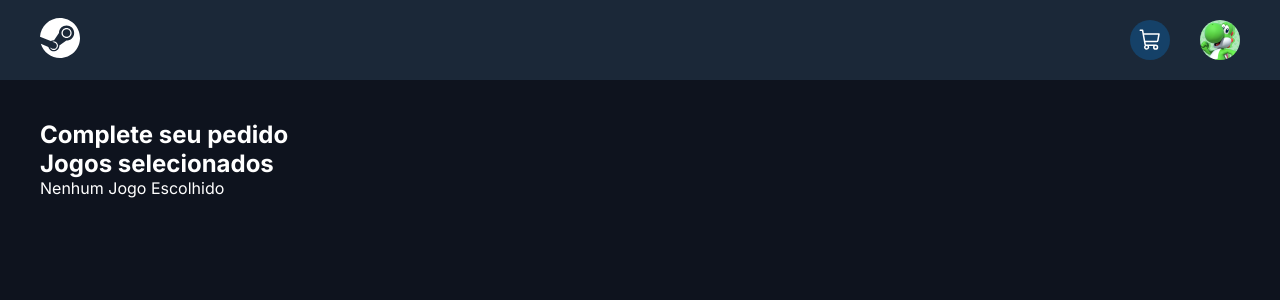
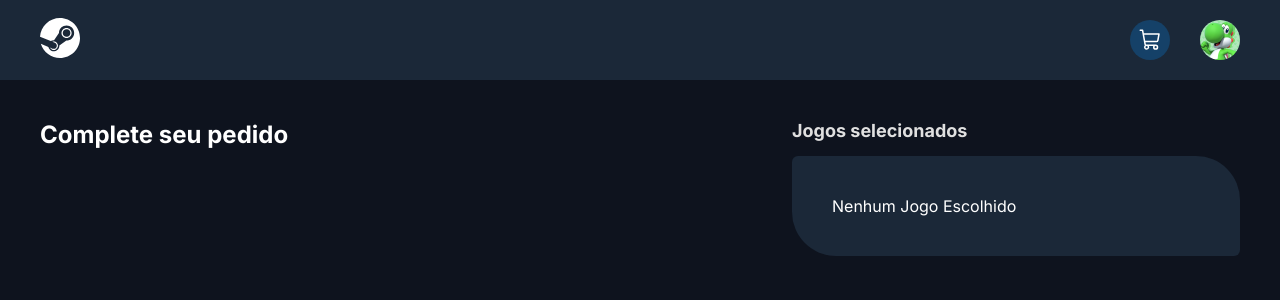
Before and after one commit to SamueLVitor1/Games-Store, a React (Vite) app: page /payment in a window 1280 px wide. Shown: the top 300 px of the page. Built offline with nearby package versions, Linux system fonts and the light colour scheme.

Commit message:
criando um novo componente ListCartItens

```diff
--- a/src/components/Header/styles.ts
+++ b/src/components/Header/styles.ts
@@ -1,7 +1,7 @@
 import styled from "styled-components";
 
 interface ContainerHeader {
-  cartItemCount: number
+  cartItemCount?: number
 }
 
 export const ContainerHeader = styled.header<ContainerHeader>`
--- /dev/null
+++ b/src/components/ListCartItens/index.tsx
@@ -0,0 +1,25 @@
+import { useContext } from "react";
+import { CartContext } from "../../context/CartContext";
+
+
+
+export function ListCartItens(){
+
+  const { cartGames } = useContext(CartContext);
+
+  return(
+    <ul>
+            {cartGames.length === 0 && <p>Nenhum Jogo Escolhido</p>}
+            {cartGames.map(game =>{
+              return(
+                <li key={game.title}>
+                  <img src={game.img} alt={game.title} />
+                  <div>
+
+                  </div>
+                </li>
+              )
+            })}
+          </ul>
+  )
+}
--- a/src/components/Modal/index.tsx
+++ b/src/components/Modal/index.tsx
@@ -54,7 +54,13 @@ export function ModalGame({
           <footer>
             <h3>R$100,00</h3>
 
-            <button className="svg-wrapper">
+            <button
+              className="svg-wrapper"
+              onClick={() => {
+                handleAddGame(gameDados);
+                console.log(gameDados)
+              }}
+            >
               <svg height="40" width="150" xmlns="http://www.w3.org/2000/svg">
                 <rect id="shape" height="40" width="150" />
                 <text
@@ -63,9 +69,6 @@ export function ModalGame({
                   textAnchor="middle"
                   fill="white"
                   dy=".3em"
-                  onClick={() => {
-                    handleAddGame(gameDados);
-                  }}
                 >
                   ADICIONAR NO CARRINHO
                 </text>
--- a/src/context/CartContext/index.tsx
+++ b/src/context/CartContext/index.tsx
@@ -9,7 +9,7 @@ interface Cart {}
 
 interface ItemCart {
   title: string;
-  logo: string;
+  img: string;
   id: number;
   price?: 100;
   quantity: number;
@@ -48,7 +48,7 @@ export function CartContextProvider({ children }: CartContextProviderProps) {
         ...cartGames,
         {
           title: GameItem.title,
-          logo: GameItem.logo,
+          img: GameItem.img,
           id: GameItem.id,
           price: 100,
           quantity: 1,
--- a/src/data/gamesSlides.ts
+++ b/src/data/gamesSlides.ts
@@ -2,6 +2,11 @@ import redDead from '../assents/games-Img/red-dead.svg'
 import eldenRing from '../assents/games-Img/elden-ring.png'
 import minecraft from '../assents/games-Img/minecraft.jpg'
 import codMW2 from '../assents/games-Img/cod-mw2.jpg'
+
+import mine from '../assents/gamesIMG-STORE/minecraft.jpg'
+import cod from '../assents/gamesIMG-STORE/cod.jpg'
+import elden from '../assents/gamesIMG-STORE/elden.png'
+import rdr2 from '../assents/gamesIMG-STORE/rdr2.png'
 
 import rdr2LOGO from '../assents/logos/rdr2LOGO.png'
 import eldenLOGO from '../assents/logos/eldenLOGO.png'
@@ -20,6 +25,7 @@ export const gamesSlides = [
     "alt": "Image 1 for carousel",
     "logo": rdr2LOGO,
     imgFull: rdrFull,
+    img: rdr2,
     id: 10
   },
   {
@@ -28,6 +34,7 @@ export const gamesSlides = [
     "alt": "Image 2 for carousel",
     "logo": eldenLOGO,
     imgFull: eldenFull,
+    img: elden,
     id: 1
   },
   {
@@ -36,6 +43,7 @@ export const gamesSlides = [
     "alt": "Image 3 for carousel",
     "logo": mineLOGO,
     imgFull: minecraftFull,
+    img: mine,
     id: 7
   },
   {
@@ -44,6 +52,7 @@ export const gamesSlides = [
     "alt": "Image 3 for carousel",
     "logo": mw2LOGO,
     imgFull: codFull,
+    img: cod,
     id: 2
   }
 ]
--- a/src/pages/payment/index.tsx
+++ b/src/pages/payment/index.tsx
@@ -1,10 +1,7 @@
-import { CartContext } from "../../context/CartContext";
+import { ListCartItens } from "../../components/ListCartItens";
 import { PaymentContainer } from "./styles";
-import { useContext} from 'react'
 
 export function Payment() {
-
-  const {cartGames} =  useContext(CartContext);
 
   return (
     <PaymentContainer>
@@ -16,13 +13,7 @@ export function Payment() {
         <h2>Jogos selecionados</h2>
 
         <main>
-          <ul>
-            {cartGames.length >= 0 ?
-              <p>Nenhum Jogo Escolhido</p> :
-              null
-            }
-
-          </ul>
+          <ListCartItens/>
         </main>
       </section>
     </PaymentContainer>
--- a/src/pages/payment/styles.ts
+++ b/src/pages/payment/styles.ts
@@ -2,4 +2,27 @@ import styled from "styled-components";
 
 export const PaymentContainer = styled.div`
   padding:  4rem;
+  display: grid;
+  grid-template-columns: 1fr 44.8rem;
+  column-gap: 3.2rem;
+
+
+  section:last-child{
+   display: flex;
+   flex-direction: column;
+   gap: 15px;
+
+   h2{
+    font-size: 1.8rem;
+    font-weight: 700;
+    color: ${props => props.theme["$support-05"]};
+   }
+
+   main{
+    padding: 4rem;
+    background-color: ${props => props.theme["dark-20"]};
+    border-radius: 6px 44px;
+
+   }
+  }
 `
```
Also changed, not shown: src/components/ListCartItens/styles.ts (added). Lines whose indentation alone changed are shown as unchanged.
